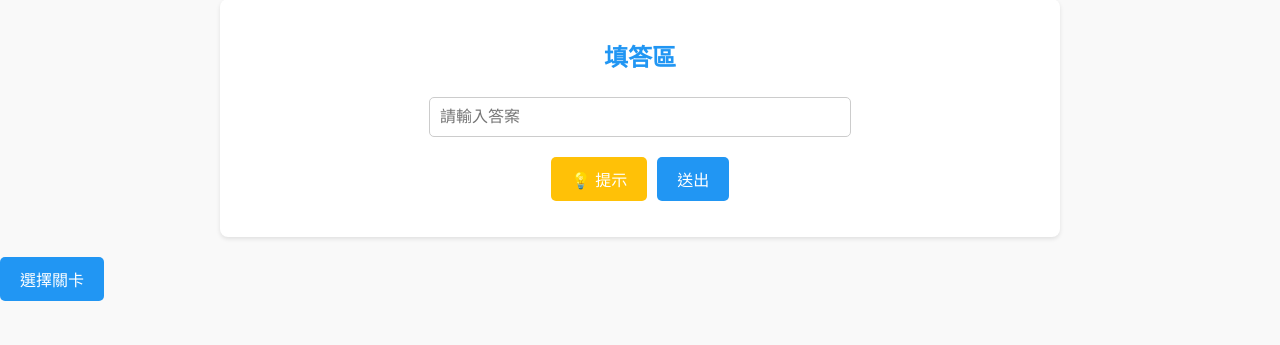
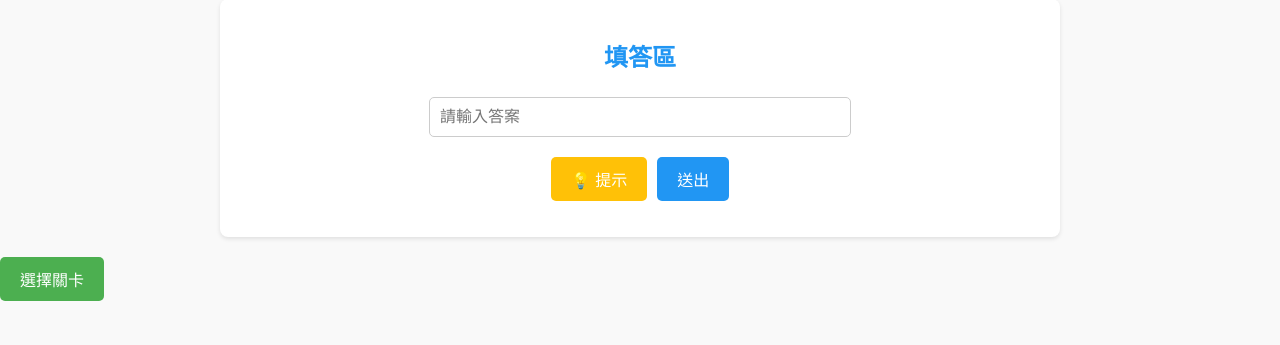
Before and after one commit to h04898989/puzzletest, a Flask app: page /game/1/level/1 in a window 1280 px wide. Shown: the part 455-800 px from the top of the page. Run offline with Flask 3, Linux system fonts and the light colour scheme.

Commit message:
sara update

```diff
--- a/static/style.css
+++ b/static/style.css
@@ -128,3 +128,23 @@ p {
     font-weight: bold;
     cursor: not-allowed;
 }
+
+/* 返回按鈕容器 */
+.return-button-container {
+    text-align: center; /* 讓按鈕容器內的內容置中 */
+    margin-top: 20px; /* 與上方內容保持距離 */
+}
+
+.return-button-container button {
+    padding: 10px 20px;
+    font-size: 16px;
+    color: #fff;
+    background-color: #4CAF50; /* 綠色背景 */
+    border: none;
+    border-radius: 5px;
+    cursor: pointer;
+}
+
+.return-button-container button:hover {
+    background-color: #388E3C; /* 深綠色背景 */
+}
--- a/templates/level.html
+++ b/templates/level.html
@@ -62,6 +62,8 @@
     </section>
 
     <!-- 新增返回按鈕 -->
-    <button onclick="window.location.href='/game/{{ game_id }}'">選擇關卡</button>
+    <div class="return-button-container">
+        <button onclick="window.location.href='/game/{{ game_id }}'">選擇關卡</button>
+    </div>
 </body>
 </html>
```
